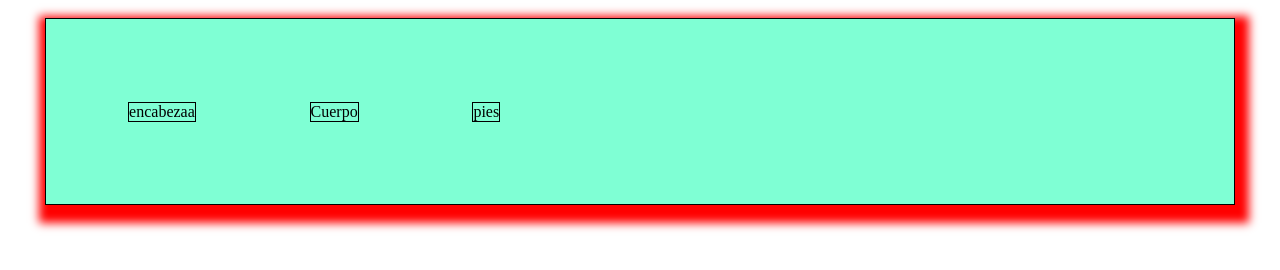
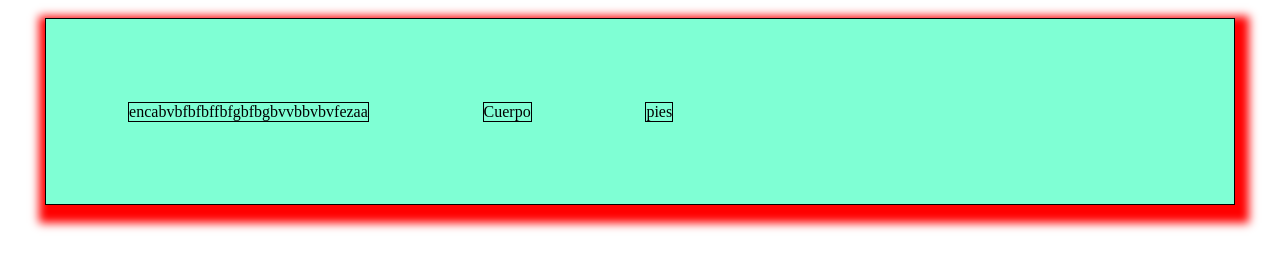
Before and after one commit to SebastianToloza/EjemploHotel, a plain HTML site: page index.html in a window 1280 px wide. Shown: the part 48-318 px from the top of the page. Drawn offline with Linux system fonts and the light colour scheme.

Commit message:
Update index.html

```diff
--- a/index.html
+++ b/index.html
@@ -6,7 +6,7 @@
   <body>
     <h1>Pagina principa.......l</h1>
     <div id="CuerpoPrincipal">
-      <div class="CapaGeneral">encabezaa</div>
+      <div class="CapaGeneral">encabvbfbfbffbfgbfbgbvvbbvbvfezaa</div>
 
       <div class="CapaGeneral">Cuerpo</div>
 
```
